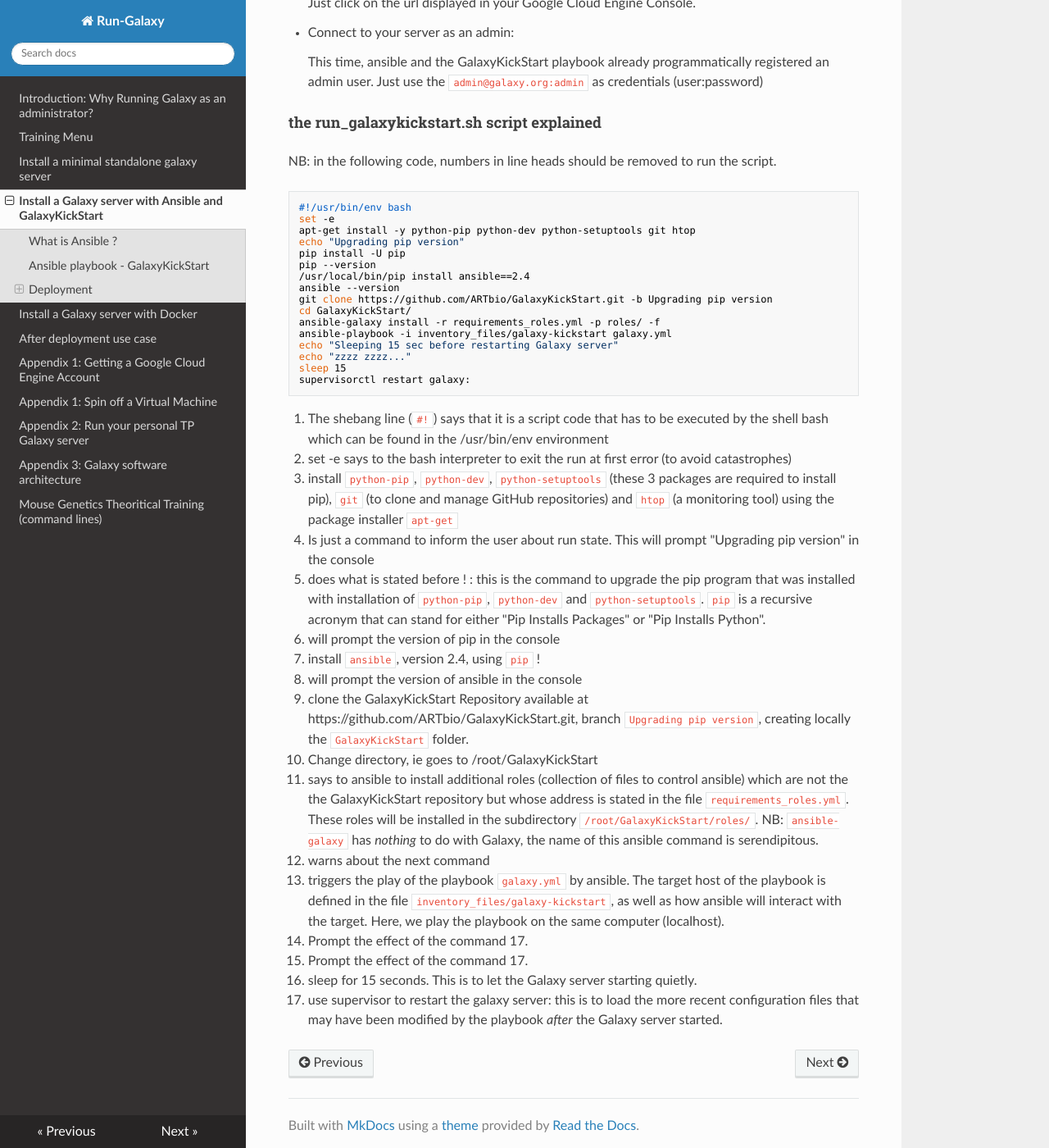
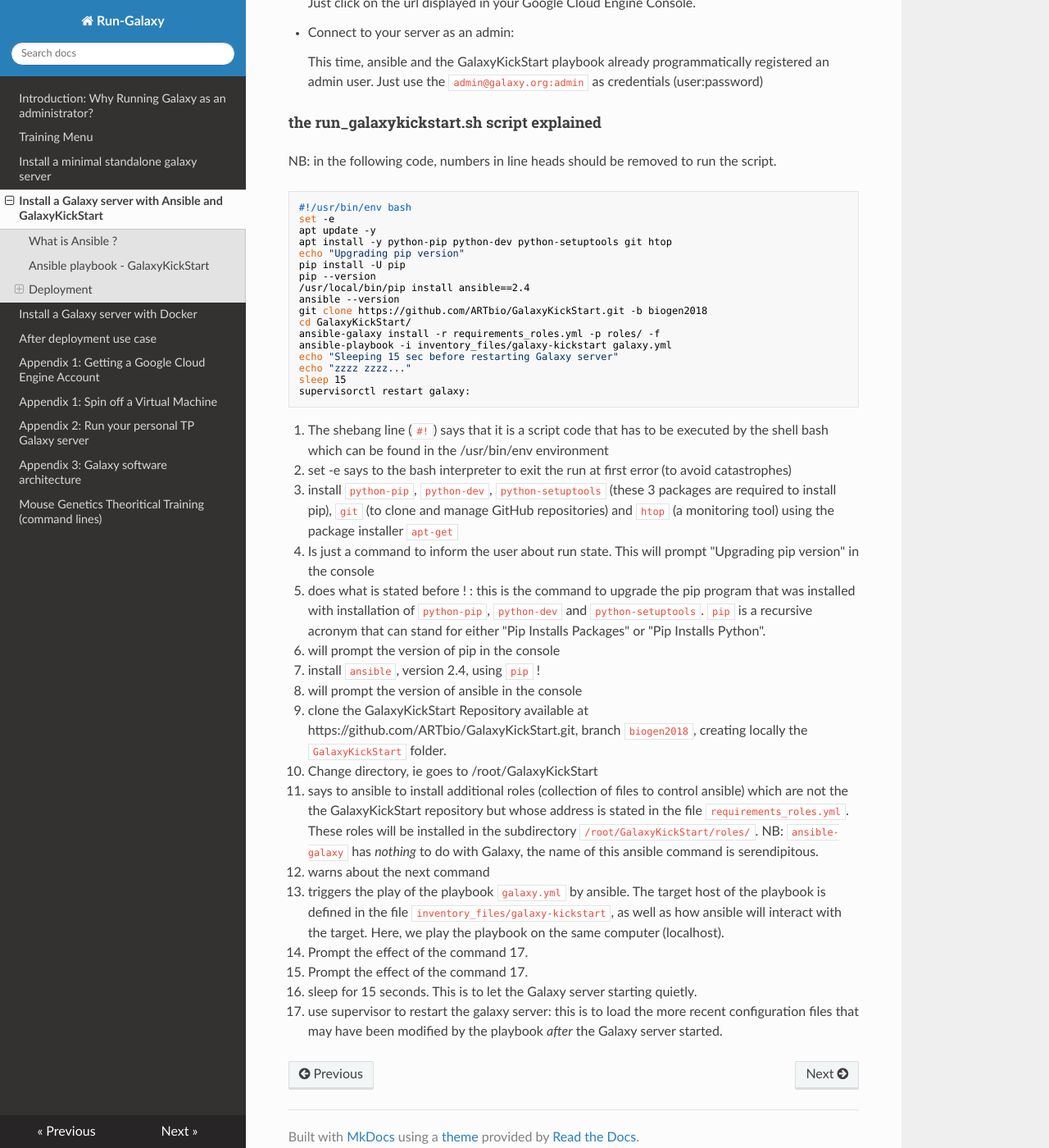
Before and after one commit to ARTbio/Run-Galaxy, an MkDocs documentation site: the page built from docs/GalaxyKickStart.md, in a window 1280 px wide and 1400 px high, scrolled down 1910 px. Shown: the whole window at 82% size. Built offline with MkDocs 1.6.1, drawn with Linux system fonts in a browser that asks for light colours; nearby versions of some CDN libraries; old or Windows-style settings are respelled for this version of MkDocs.

Commit message:
more fix on deployment script

````diff
--- a/docs/GalaxyKickStart.md
+++ b/docs/GalaxyKickStart.md
@@ -64,13 +64,14 @@
 ```
 #!/usr/bin/env bash
 set -e
-apt-get install -y python-pip python-dev python-setuptools git htop
+apt update -y
+apt install -y python-pip python-dev python-setuptools git htop
 echo "Upgrading pip version"
 pip install -U pip
 pip --version
 /usr/local/bin/pip install ansible==2.4
 ansible --version
-git clone https://github.com/ARTbio/GalaxyKickStart.git -b Upgrading pip version
+git clone https://github.com/ARTbio/GalaxyKickStart.git -b biogen2018
 cd GalaxyKickStart/
 ansible-galaxy install -r requirements_roles.yml -p roles/ -f
 ansible-playbook -i inventory_files/galaxy-kickstart galaxy.yml
@@ -96,7 +97,7 @@
 7. install `ansible`, version 2.4, using `pip` !
 8. will prompt the version of ansible in the console
 9. clone the GalaxyKickStart Repository available at https://github.com/ARTbio/GalaxyKickStart.git,
-branch `Upgrading pip version`, creating locally the `GalaxyKickStart` folder.
+branch `biogen2018`, creating locally the `GalaxyKickStart` folder.
 10. Change directory, ie goes to /root/GalaxyKickStart
 11. says to ansible to install additional roles (collection of files to control ansible)
 which are not the the GalaxyKickStart repository but whose address is stated in the file
````
Also changed, not shown: 1 other file.
